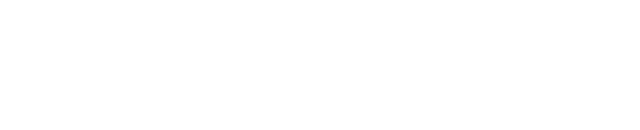
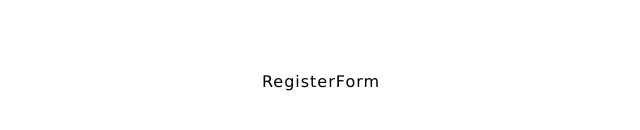
Before and after one commit to Flyingfool95/RDT-server, a React (Vite) app in the folder app/: page /register in a window 1280 px wide. Before the commit this address had no page. Shown: the part 318-448 px from the top of the page, without its empty margins (319-959 px from the left). Built offline with nearby package versions, Linux system fonts and the light colour scheme.

Commit message:
Register + RegisterForm + Register.css

```diff
--- a/app/src/App.tsx
+++ b/app/src/App.tsx
@@ -7,6 +7,7 @@ import NotificationList from "./features/notifications/components/NotificationLi
 
 import Login from "./routes/auth/Login";
 import AppNavigation from "./features/app-navigation/components/AppNavigation";
+import Register from "./routes/auth/Register";
 
 const Dashboard = lazy(() => import("./routes/protected/Dashboard"));
 const Profile = lazy(() => import("./routes/protected/Profile"));
@@ -18,6 +19,7 @@ function App() {
                 {/* Public Routes */}
                 <Route element={<RouteGuard isProtected={false} />}>
                     <Route path="/login" element={<Login />} />
+                    <Route path="/register" element={<Register />} />
                 </Route>
 
                 {/* Protected Routes */}
--- /dev/null
+++ b/app/src/features/auth/components/RegisterForm.tsx
@@ -0,0 +1,3 @@
+export default function RegisterForm() {
+    return <div>RegisterForm</div>;
+}
--- /dev/null
+++ b/app/src/routes/auth/Register.tsx
@@ -0,0 +1,11 @@
+import "../styles/register.css";
+
+import RegisterForm from "../../features/auth/components/RegisterForm";
+
+export default function Register() {
+    return (
+        <main className="register">
+            <RegisterForm />
+        </main>
+    );
+}
--- /dev/null
+++ b/app/src/routes/styles/Register.css
@@ -0,0 +1,4 @@
+.register {
+    display: grid;
+    place-items: center;
+}
```
